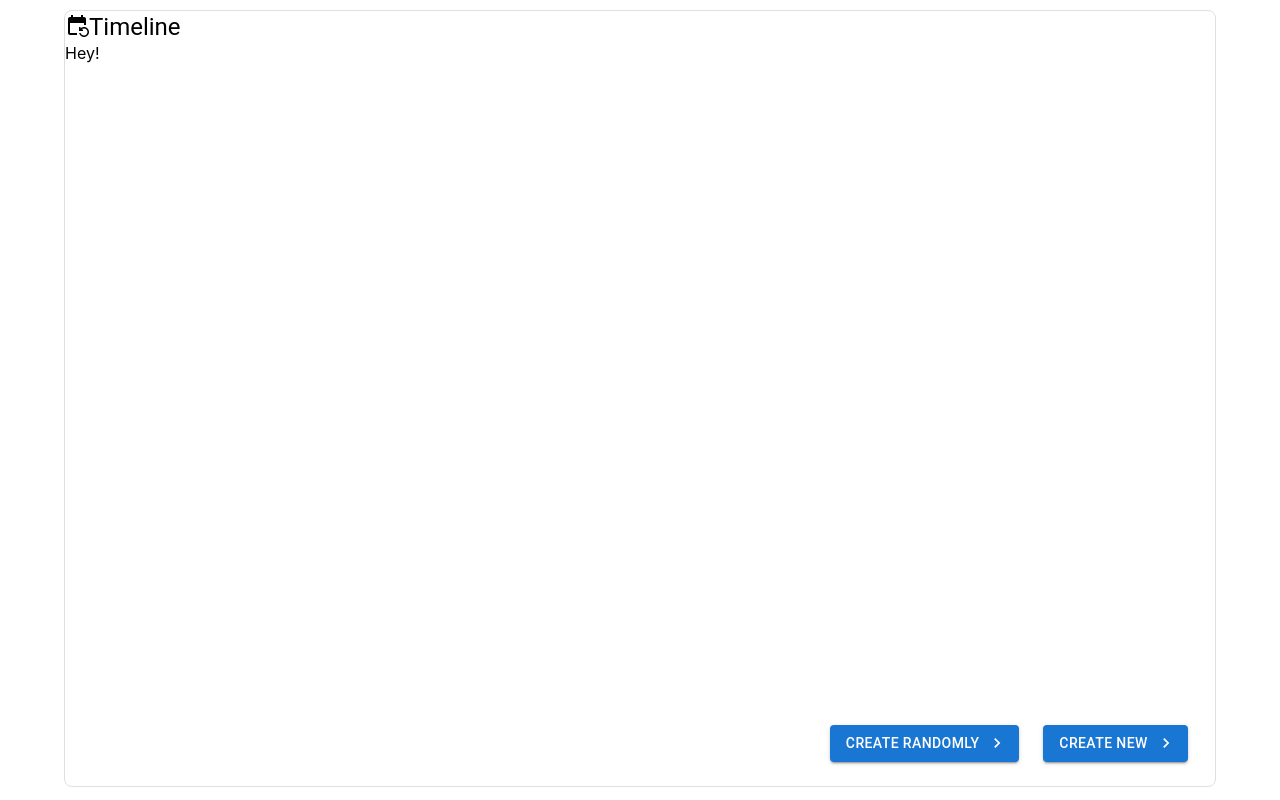
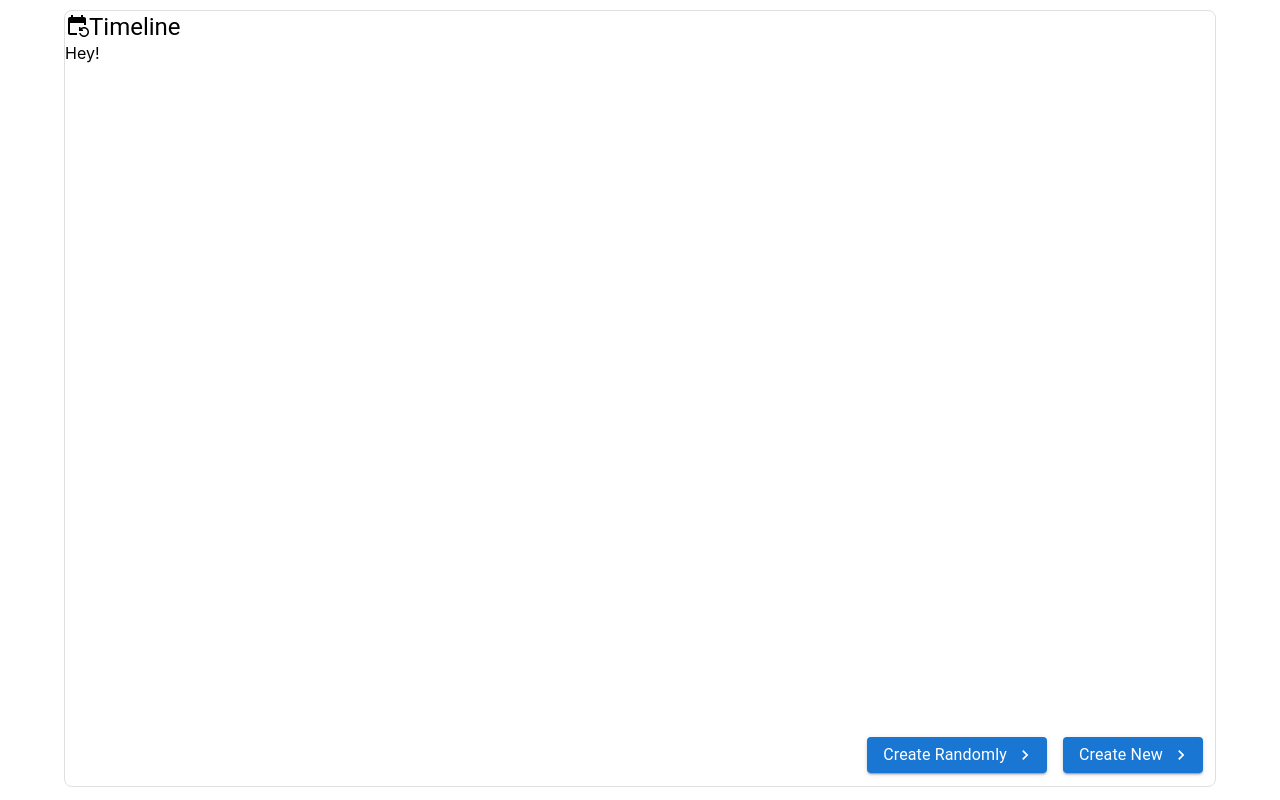
Before and after one commit to ronniery/glowing-memory, a React (Create React App) app: page / in a window 1280 px wide. Built offline with nearby package versions, Linux system fonts and the light colour scheme.

Commit message:
chore: improved Footer controls with last version of it.

```diff
--- /dev/null
+++ b/src/components/FooterControls/ButtonControl.styled.tsx
@@ -0,0 +1,11 @@
+import Typography from "@mui/material/Typography";
+import styled from "@emotion/styled";
+
+export const ButtonLabel = styled(Typography)({
+  textTransform: "capitalize",
+  fontWeight: 400,
+
+  "@media (max-width: 599.95px)": {
+    fontWeight: 600,
+  },
+});
--- /dev/null
+++ b/src/components/FooterControls/ButtonControl.tsx
@@ -0,0 +1,23 @@
+import Button, { ButtonProps } from "@mui/material/Button";
+import ChevronRightIcon from "@mui/icons-material/ChevronRight";
+
+import { ButtonLabel } from "./ButtonControl.styled";
+
+type ButtonControlProps = ButtonProps & { label: string };
+
+const ButtonControl: React.FC<ButtonControlProps> = (props): JSX.Element => {
+  const { label, ...restProps } = props;
+
+  return (
+    <Button
+      {...restProps}
+      variant="contained"
+      size="medium"
+      endIcon={<ChevronRightIcon />}
+    >
+      <ButtonLabel>{label}</ButtonLabel>
+    </Button>
+  );
+};
+
+export default ButtonControl;
--- /dev/null
+++ b/src/components/FooterControls/FooterControls.styled.tsx
@@ -0,0 +1,8 @@
+import Grid from "@mui/material/Grid";
+import styled from "@emotion/styled";
+
+export const ExpandableGrid = styled(Grid)(() => ({
+  "@media (max-width: 599.95px)": {
+    width: "100%",
+  },
+}));
--- a/src/components/FooterControls/FooterControls.tsx
+++ b/src/components/FooterControls/FooterControls.tsx
@@ -1,41 +1,25 @@
 import { JSX } from "react/jsx-runtime";
+import Grid from "@mui/material/Grid";
 
-import Box from "@mui/material/Box";
-import Button from "@mui/material/Button";
-import ChevronRightIcon from "@mui/icons-material/ChevronRight";
-import Grid from "@mui/material/Grid";
+import ButtonControl from "./ButtonControl";
+import { ExpandableGrid } from "./FooterControls.styled";
 
 const FooterControls = (): JSX.Element => {
   return (
-    <Box>
-      <Grid
-        container
-        direction="row"
-        justifyContent="flex-end"
-        alignItems="center"
-        spacing={{ xs: 2, md: 3 }}
-        columns={{ xs: 4, sm: 8, md: 12 }}
-      >
-        <Grid item>
-          <Button
-            variant="contained"
-            size="medium"
-            endIcon={<ChevronRightIcon />}
-          >
-            Create Randomly
-          </Button>
-        </Grid>
-        <Grid item xs={2}>
-          <Button
-            variant="contained"
-            size="medium"
-            endIcon={<ChevronRightIcon />}
-          >
-            Create New
-          </Button>
-        </Grid>
-      </Grid>
-    </Box>
+    <Grid
+      p={1.5}
+      spacing={2}
+      gridAutoColumns={{ xs: 12 }}
+      container
+      justifyContent="flex-end"
+    >
+      <ExpandableGrid item zeroMinWidth>
+        <ButtonControl label="Create Randomly" fullWidth />
+      </ExpandableGrid>
+      <ExpandableGrid item zeroMinWidth>
+        <ButtonControl label="Create New" fullWidth />
+      </ExpandableGrid>
+    </Grid>
   );
 };
 
```
